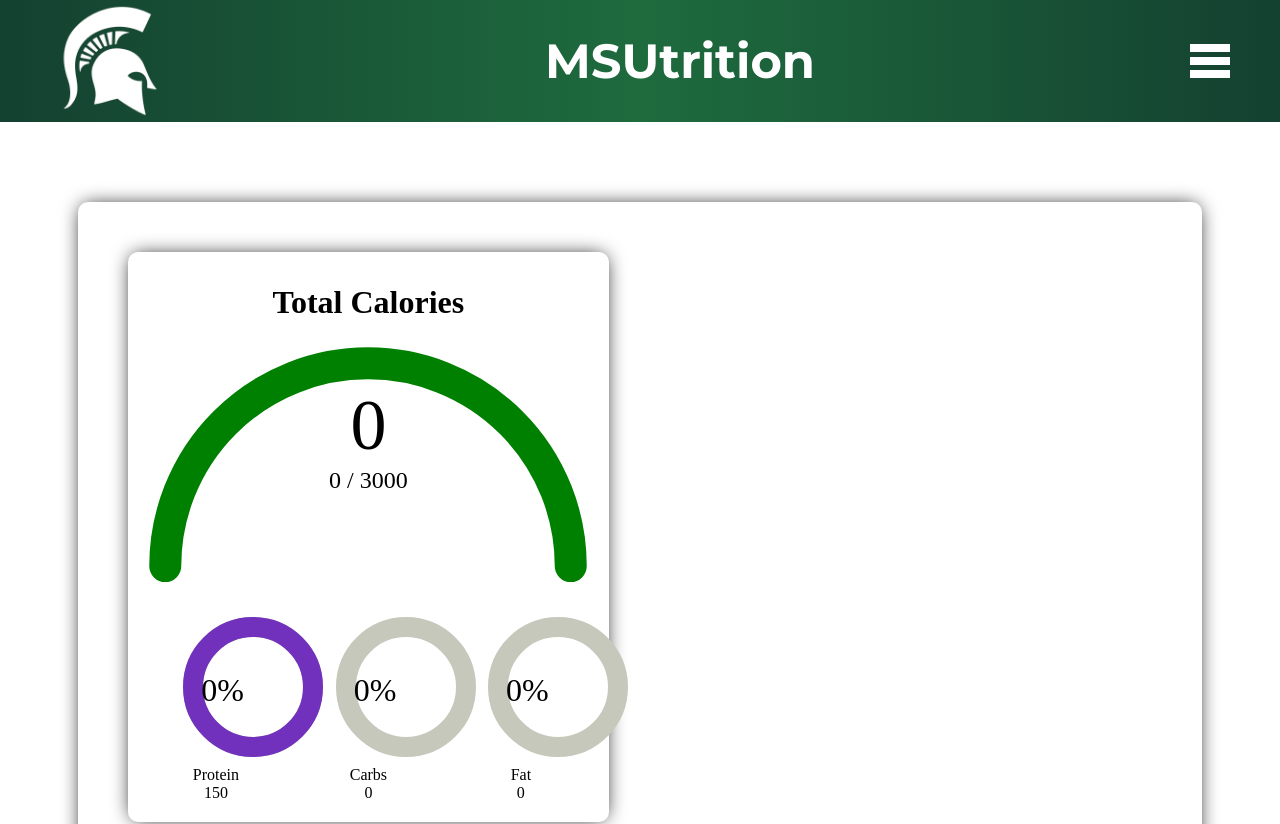
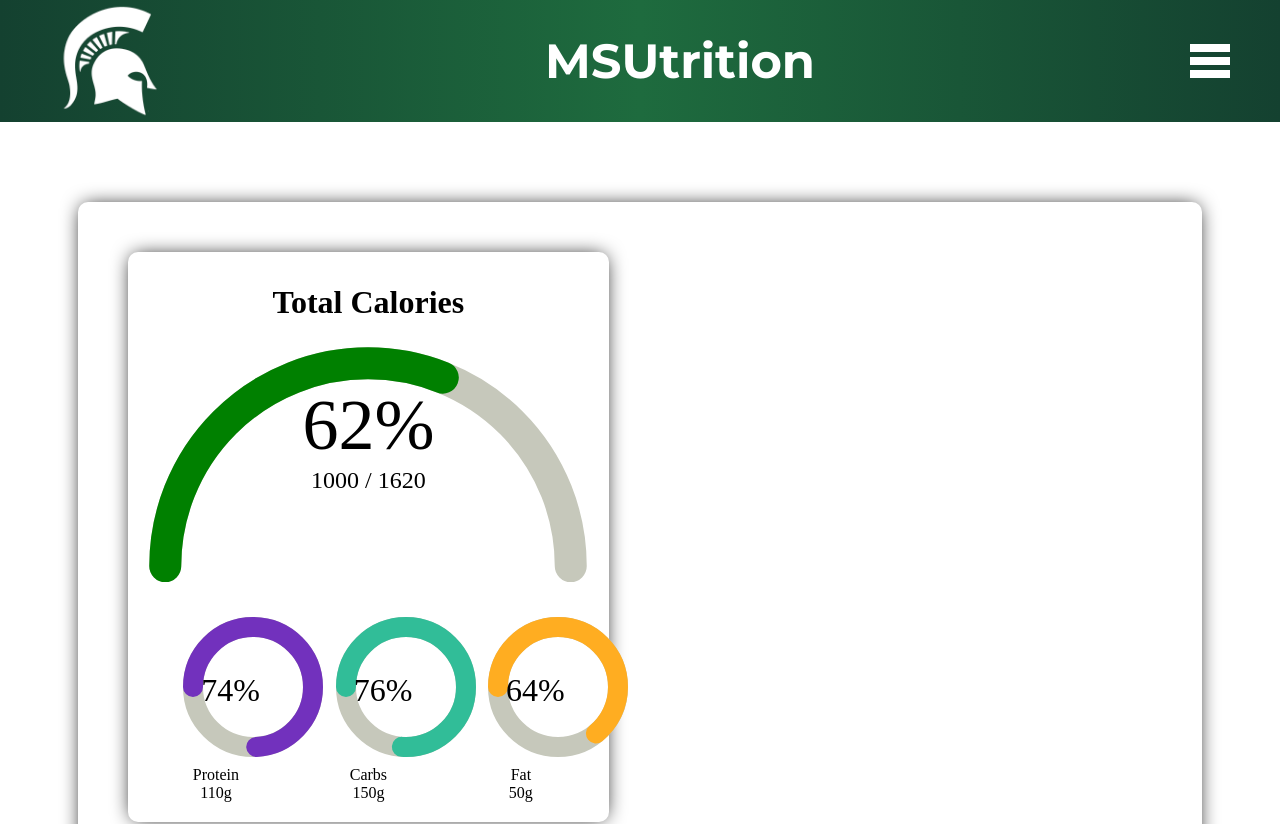
Before and after one commit to bwojj/nutrition-tracking, a React (Vite) app in the folder frontend/nutrition-front-end/: page / in a window 1280 px wide. Shown: the top 824 px of the page. Built offline with nearby package versions, Linux system fonts and the light colour scheme.

Commit message:
Added animation to the progress bars

```diff
--- a/frontend/nutrition-front-end/src/Calories.jsx
+++ b/frontend/nutrition-front-end/src/Calories.jsx
@@ -1,5 +1,6 @@
 import './assets/Calories.css'
 import Macro from './Macros';
+import { useEffect, useState } from 'react';
 
 function Calories() {
   const r = 190;
@@ -10,6 +11,31 @@
   const x2 = cx + r;
   const y  = cy;
 
+  let currentCalories = 1000;
+  const targetCalories = 1620;
+
+  const circumfrence = Math.PI * r;
+  let progress = 0;
+  const targetProgress = (currentCalories / targetCalories) * 100;
+
+  const [offset, setOffset] = useState(circumfrence);
+  const [percentage, setPercentage] = useState(0);
+
+  useEffect(() => {
+    const intervalId = setInterval(() => {
+        if(progress >= targetProgress){
+            return(clearInterval(intervalId));
+        }
+        else{
+            // eslint-disable-next-line react-hooks/exhaustive-deps
+            progress += 1;
+            setOffset(circumfrence - (circumfrence * progress) / 100);
+            setPercentage(progress);
+        }
+    }, 30);
+  }, [])
+
+
   return (
     <>
         <div className="calories">
@@ -19,19 +45,31 @@
                 <path
                 d={`M ${x1} ${y} A ${r} ${r} 0 0 1 ${x2} ${y}`}
                 fill="none"
+                stroke="#c6c8bb"
+                strokeWidth="30"
+                strokeLinecap="round"
+                />
+                <path
+                d={`M ${x1} ${y} A ${r} ${r} 0 0 1 ${x2} ${y}`}
+                fill="none"
                 stroke="green"
                 strokeWidth="30"
                 strokeLinecap="round"
+                style={{
+                    strokeDasharray: circumfrence,
+                    strokeDashoffset: offset,
+                    transition: "stroke-dash-offset 0.5s ease",
+                }}
                 />
             </svg>
             <div className="calorie-number-ratio">
-                <span className="calorie-number">0</span>
-                <span className="calorie-ratio">0 / 3000</span>
+                <span className="calorie-number">{percentage}%</span>
+                <span className="calorie-ratio">{currentCalories} / {targetCalories}</span>
             </div>
             <div class="macros">
-                <Macro color="#7231bd" name="Protein" amount="150" goal="150"/>
-                <Macro color="#31bd98" name="Carbs" amount="0" goal="200"/>
-                <Macro color="#ffad21ff" name="Fat" amount="0" goal="80"/>
+                <Macro color="#7231bd" name="Protein" amount="110" goal="150"/>
+                <Macro color="#31bd98" name="Carbs" amount="150" goal="200"/>
+                <Macro color="#ffad21ff" name="Fat" amount="50" goal="80"/>
             </div>
         </div>
     </>
--- a/frontend/nutrition-front-end/src/Macros.jsx
+++ b/frontend/nutrition-front-end/src/Macros.jsx
@@ -1,14 +1,30 @@
 import './assets/Macro.css'
-import { useEffect, useState } from 'react';
+import {useEffect, useState } from 'react';
 
 function Macro(props){
 
     const circumfrence = 2 * Math.PI * 60;
+    let progress = 0;
+    const targetProgress = (Number(props.amount) / Number(props.goal)) * 100;
 
-    const progress = (Number(props.amount) / Number(props.goal)) * 100;
+    const [offset, setOffset] = useState(circumfrence);
+    const [percentage, setPercentage] = useState(0);
 
-    const [offset, setOffset] = useState(Number(circumfrence - (circumfrence * progress) / 100));
-    console.log(offset);
+    useEffect(() => {
+        const intervalId = setInterval(() => {
+            if (progress >= targetProgress){
+                return (
+                    clearInterval(intervalId)
+                );
+            }
+            else{
+                progress += 2;
+                setOffset((circumfrence - (circumfrence * progress) / 100));
+                setPercentage(progress);
+            };
+            }, 60);
+        }, []);
+
 
 
     return(
@@ -19,15 +35,17 @@
                 style={{
                     strokeDasharray: circumfrence,
                     strokeDashoffset: offset,
+                    strokeLinecap: 'round',
                     transform: 'rotate(-180deg)',
                     transformOrigin: '37% 50%',
+                    transition: "stroke-dash-offset 0.5s ease",
                 }}/>
             </svg>
             <div className="macro-name-amount">
                 <span className="macro-name">{props.name}</span>
-                <span className="macro-amount">{props.amount}</span>
+                <span className="macro-amount">{props.amount}g</span>
             </div>
-            <span className="macro-percentage">0%</span>
+            <span className="macro-percentage">{percentage}%</span>
         </div>
     );
 }
```
